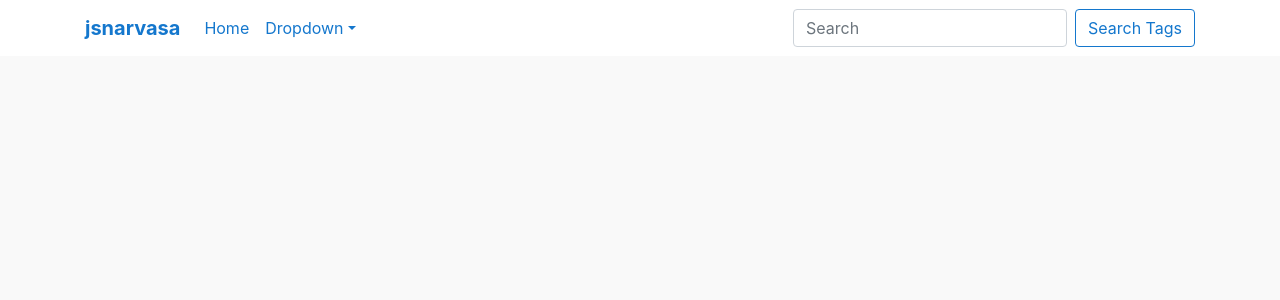
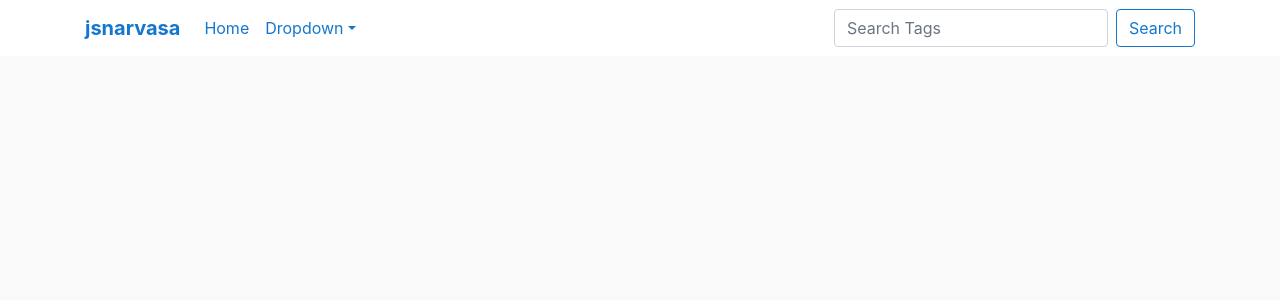
Before and after one commit to jsnarvasa/jsnarvasa.com, a Flask app: page / in a window 1280 px wide. Shown: the top 300 px of the page. Run offline with Flask 2, Linux system fonts and the light colour scheme; data that the repository does not hold is empty; parts of the project's set-up code (start-up, migrations or seed data) failed here and were passed over; some libraries are stand-ins or nearby versions.

Commit message:
Fixed template.html Search Tags label

```diff
--- a/app/templates/template.html
+++ b/app/templates/template.html
@@ -31,8 +31,8 @@
                     </li>
                     </ul>
                     <form class="form-inline my-2 my-lg-0">
-                        <input class="form-control mr-sm-2" type="search" placeholder="Search" aria-label="Search">
-                        <button class="btn my-2 my-sm-0" style="border-color:{{generated_color}}; color:{{generated_color}}; background-color:transparent" type="submit">Search Tags</button>
+                        <input class="form-control mr-sm-2" type="search" placeholder="Search Tags" aria-label="Search">
+                        <button class="btn my-2 my-sm-0" style="border-color:{{generated_color}}; color:{{generated_color}}; background-color:transparent" type="submit">Search</button>
                     </form>
                 </div>
             </div>
```
